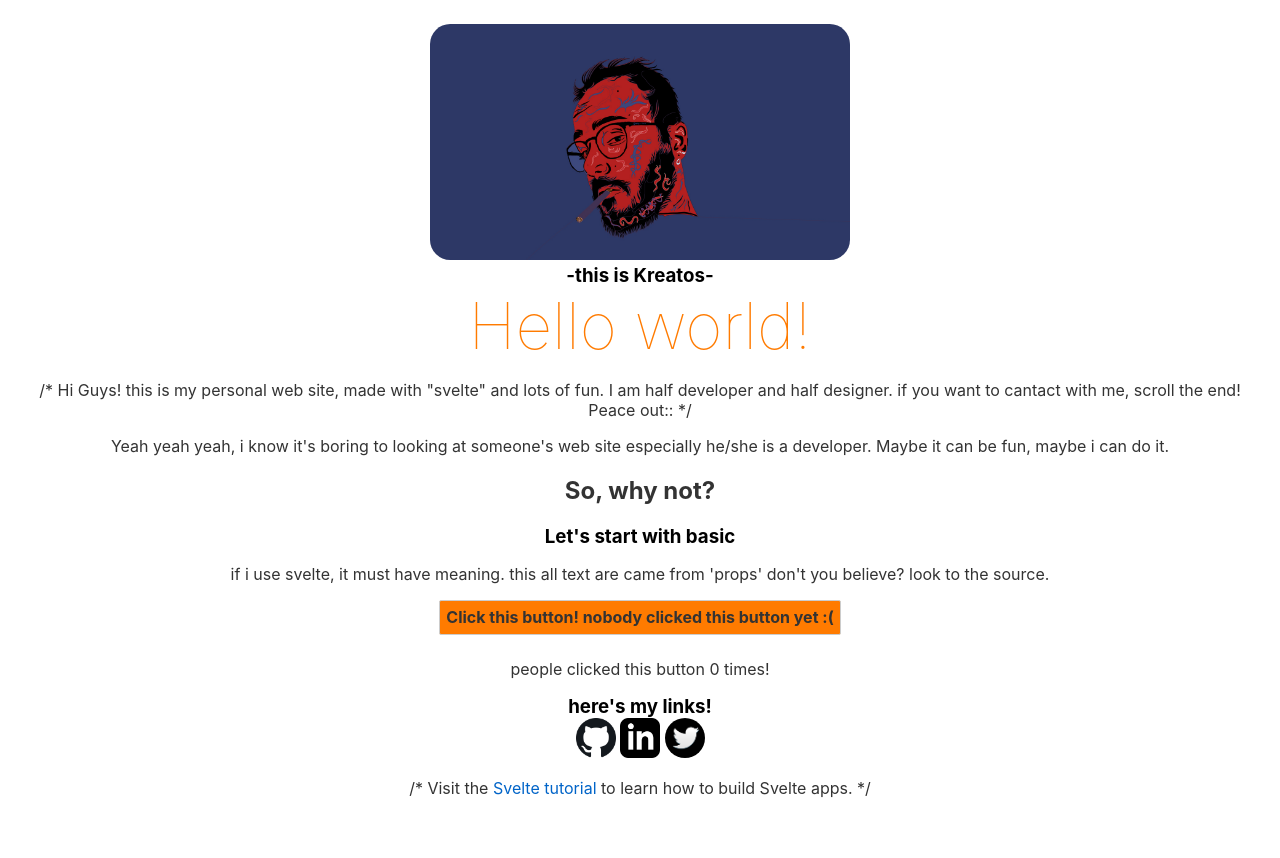
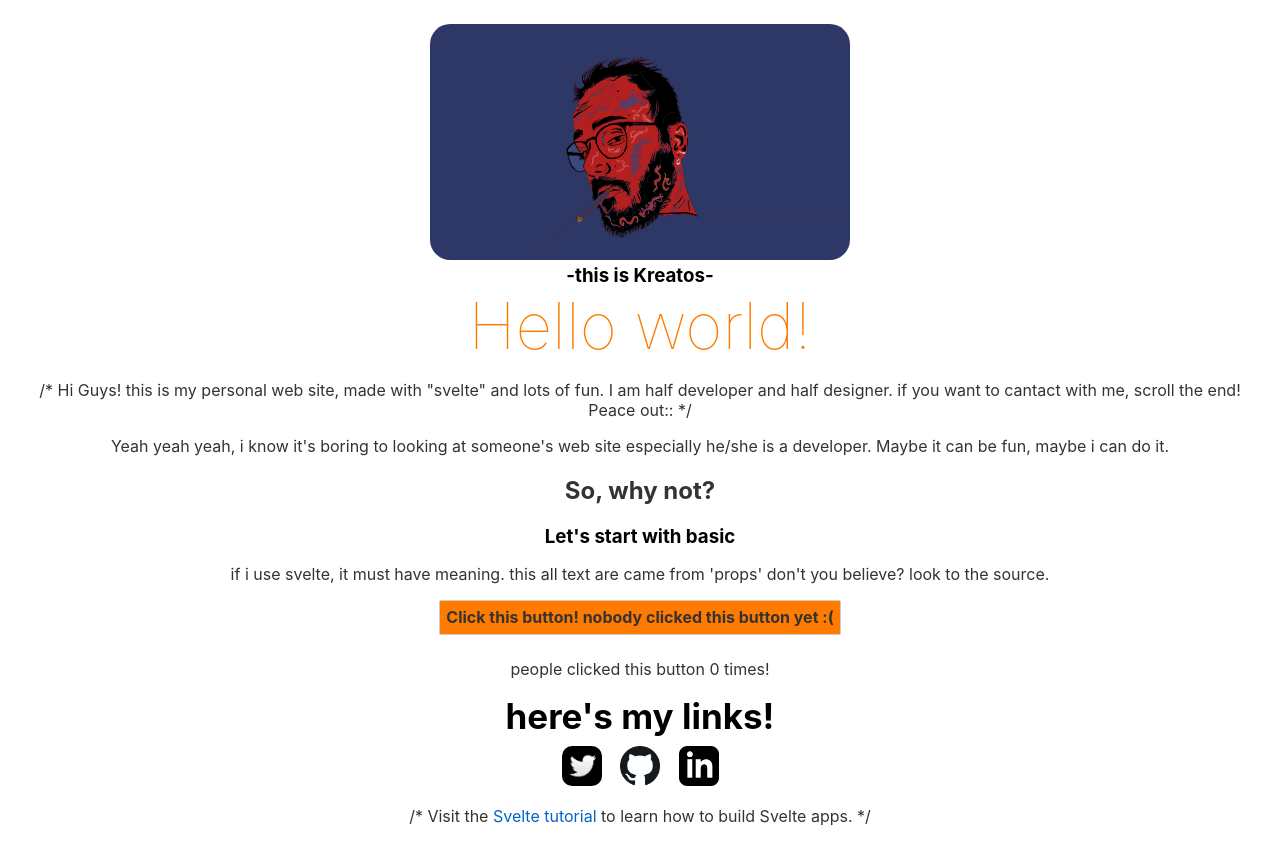
Before and after one commit to ibrahimcankarta/kreatos, a Svelte app: page / in a window 1280 px wide. Before the commit the page ends 830 px from the top, so only its background shows below. Built offline with nearby package versions, Linux system fonts and the light colour scheme.

Commit message:
link button fixed

```diff
--- a/src/App.svelte
+++ b/src/App.svelte
@@ -36,17 +36,21 @@ import { HtmlTag } from "svelte/internal";
 	 <p> people clicked this button {count} times!     </p> <!-- Reactivity -->
 
 
-	 <h3>here's my links!</h3>
-	 <a href="https://www.github.com/ibrahimcankarta"> <img src="github.png" class="logo" alt="github logo"> </a>
-
-	 <a href="https://www.linkedin.com/in/ibrahimcankarta"> <img src="linkedin.png" class="logo" alt="linkedin logo"> </a>
-
-	 <a href="https://www.twitter.com/ibrahimcankarta"> <img src="tw-logo.png" class="tw-logo" alt="twitter logo"> </a>
 
 
 
 
 
+
+
+
+	 <h3 class="links">here's my links!</h3>
+
+	 <a href="https://www.twitter.com/ibrahimcankarta"> <img src="tw-logo.png" class="tw-logo" alt="twitter logo"> </a>
+
+	 <a href="https://www.github.com/ibrahimcankarta"> <img src="github.png" class="logo" alt="github logo"> </a>
+
+	 <a href="https://www.linkedin.com/in/ibrahimcankarta"> <img src="linkedin.png" class="logo" alt="linkedin logo"> </a>
 
 
 
@@ -84,6 +88,10 @@ import { HtmlTag } from "svelte/internal";
 		}
 
 	}
+	.links{
+		font-size: 35px;
+		margin: 9px;
+	}
 	.dummyButton{
 		background-color: #ff7b00;
 		font-weight: bold;
@@ -95,10 +103,16 @@ import { HtmlTag } from "svelte/internal";
 	}
 	.logo{
 		max-width: 40px;
+		margin-left: 7px;
+		margin-right: 7px;
+
+
 	}
 	.tw-logo{
 		max-width: 40px;
+		margin-left: 7px;
+		margin-right: 7px;
 		background-color: black;
-		border-radius: 2ch;
+		border-radius: 1ch;
 	}
 </style>
```
